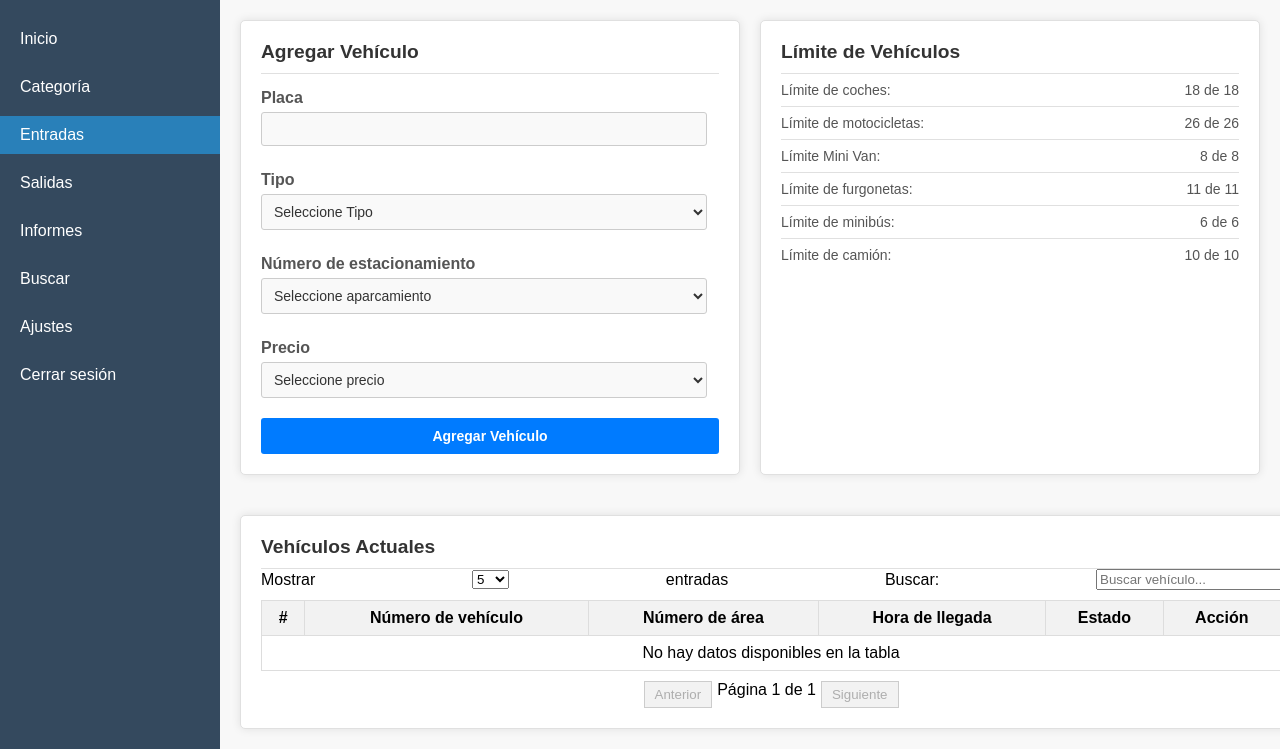
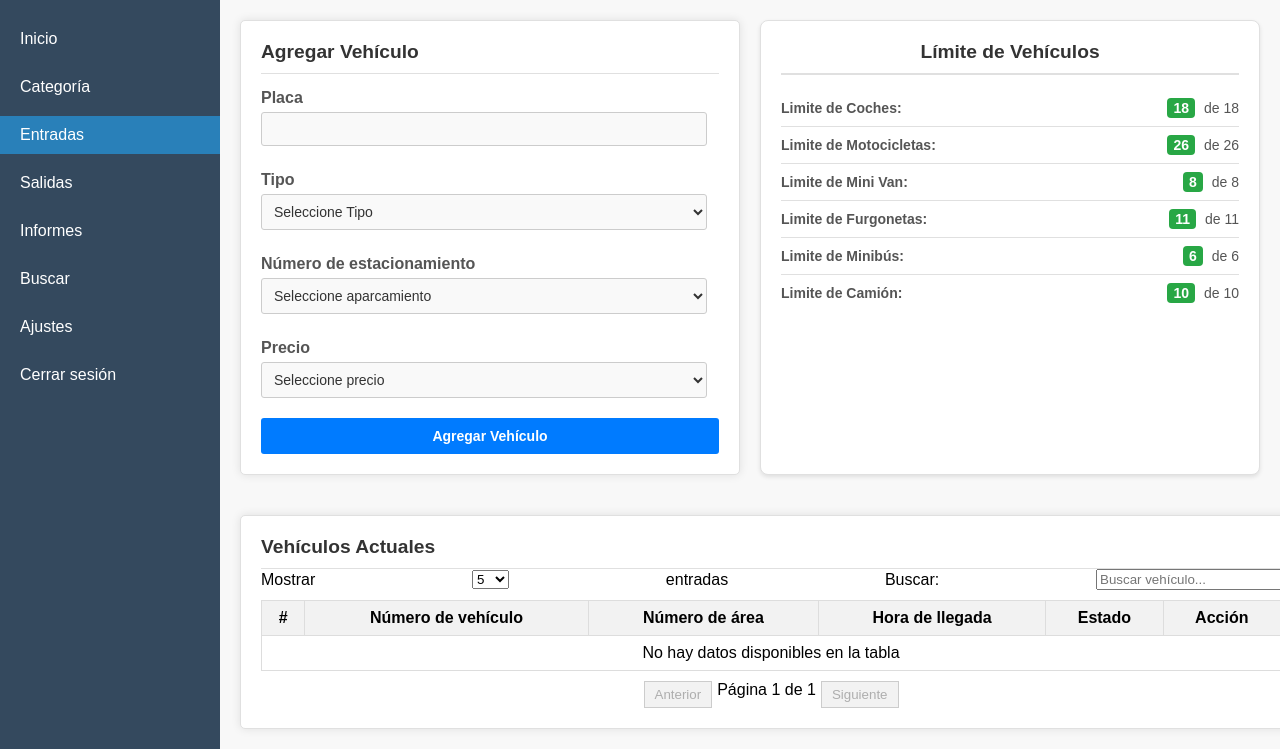
Before and after one commit to Frost173/Taller_Web, a PHP site: page /Salidas.html in a window 1280 px wide. Shown: the part 60-809 px from the top of the page. Run offline with PHP 8.4, Linux system fonts and the light colour scheme.

Commit message:
01/10/2024-00:45

```diff
--- a/Salidas.html
+++ b/Salidas.html
@@ -88,12 +88,24 @@
                 <div class="vehicle-limits">
                     <h3>Límite de Vehículos</h3>
                     <ul>
-                        <li>Límite de coches: <span>18 de 18</span></li>
-                        <li>Límite de motocicletas: <span>26 de 26</span></li>
-                        <li>Límite Mini Van: <span>8 de 8</span></li>
-                        <li>Límite de furgonetas: <span>11 de 11</span></li>
-                        <li>Límite de minibús: <span>6 de 6</span></li>
-                        <li>Límite de camión: <span>10 de 10</span></li>
+                        <li>
+                             <span class="vehicle-type">Limite de Coches:</span><span><span class="current-count">18</span> de 18</span>
+                        </li>
+                        <li>
+                            <span class="vehicle-type">Limite de Motocicletas:</span><span><span class="current-count">26</span> de 26</span>
+                        </li>
+                        <li>
+                            <span class="vehicle-type">Limite de Mini Van:</span><span><span class="current-count">8</span> de 8</span>
+                        </li>
+                        <li>
+                            <span class="vehicle-type">Limite de Furgonetas:</span><span><span class="current-count">11</span> de 11</span>
+                        </li>
+                        <li>
+                            <span class="vehicle-type">Limite de Minibús:</span><span><span class="current-count">6</span> de 6</span>
+                        </li>
+                        <li>
+                            <span class="vehicle-type">Limite de Camión:</span><span><span class="current-count">10</span> de 10</span>
+                        </li>
                     </ul>
                 </div>
             </div>
--- a/styleSalidas.css
+++ b/styleSalidas.css
@@ -345,3 +345,95 @@ main {
 .vehicle-list {
     width: 100%;
 }
+
+/* Estilos para el apartado de Límite de Vehículos */
+.vehicle-limits ul {
+    list-style-type: none;
+    padding: 0;
+    margin: 0;
+}
+
+.vehicle-limits li {
+    display: flex;
+    justify-content: space-between;
+    align-items: center;
+    padding: 8px 0;
+    border-bottom: 1px solid #e0e0e0;
+    font-size: 14px;
+    color: #555;
+}
+
+.vehicle-limits li:last-child {
+    border-bottom: none;
+}
+
+/* Nuevo estilo para el contador actual */
+.current-count {
+    background-color: #28a745;  /* Color verde */
+    color: white;
+    padding: 2px 6px;
+    border-radius: 4px;
+    font-weight: bold;
+    margin-right: 5px;
+}
+
+
+.vehicle-limits {
+    background-color: #fff;
+    border: 1px solid #e0e0e0;
+    border-radius: 8px;
+    padding: 20px;
+    box-shadow: 0 2px 4px rgba(0, 0, 0, 0.1);
+}
+
+.vehicle-limits h3 {
+    margin: 0 0 15px 0;
+    color: #333;
+    font-size: 1.2em;
+    text-align: center;
+    border-bottom: 2px solid #e0e0e0;
+    padding-bottom: 10px;
+}
+
+.vehicle-limits ul {
+    list-style-type: none;
+    padding: 0;
+    margin: 0;
+}
+
+.vehicle-limits li {
+    display: flex;
+    justify-content: space-between;
+    align-items: center;
+    padding: 10px 0;
+    border-bottom: 1px solid #e0e0e0;
+    font-size: 14px;
+    color: #555;
+}
+
+.vehicle-limits li:last-child {
+    border-bottom: none;
+}
+
+.vehicle-limits .vehicle-type {
+    font-weight: bold;
+    flex: 1;
+}
+
+.vehicle-limits .vehicle-count {
+    display: flex;
+    align-items: center;
+    min-width: 80px;
+    justify-content: flex-end;
+}
+
+.current-count {
+    background-color: #28a745;
+    color: white;
+    padding: 2px 6px;
+    border-radius: 4px;
+    font-weight: bold;
+    margin-right: 5px;
+    min-width: 25px;
+    text-align: center;
+}
```
Also changed, not shown: Informes.html (+21 -0 lines).
